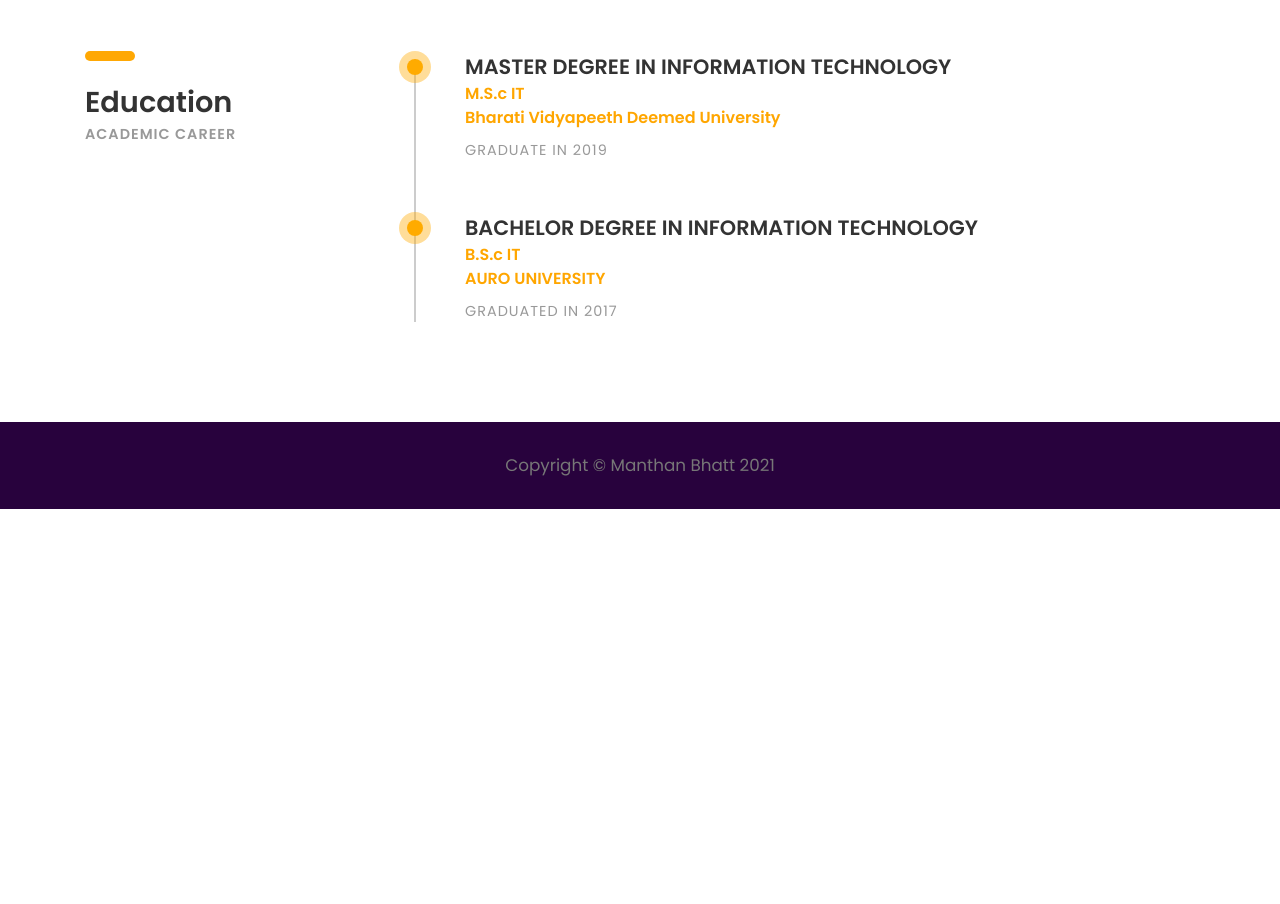
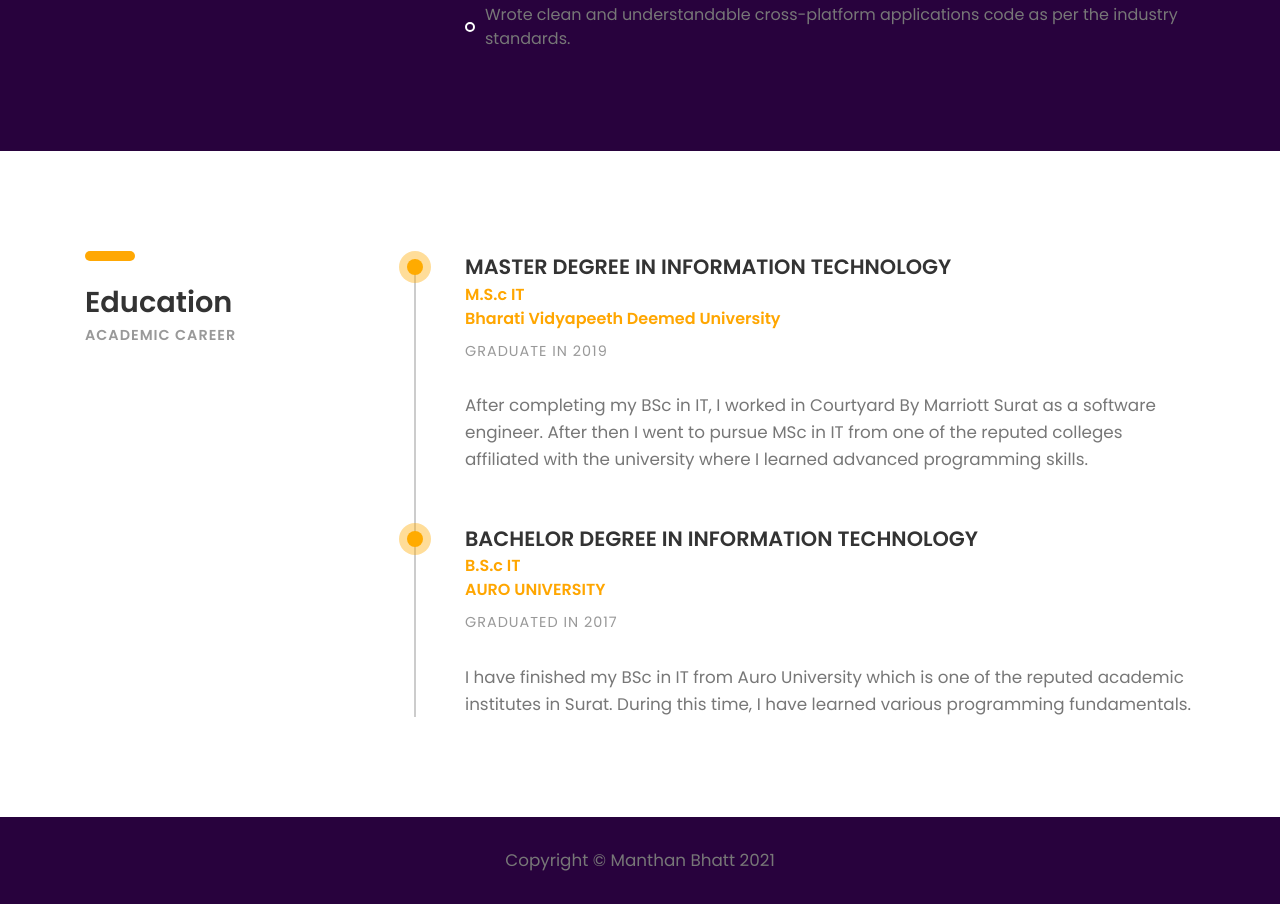
Before and after one commit to ManthanBhatt/manthanbhatt.github.io, a plain HTML site: page index.html in a window 1280 px wide. Shown: the part 3419-4323 px from the top of the page. Before the commit the page ends 3928 px from the top, so only its background shows below. Drawn offline with Linux system fonts and the light colour scheme; files whose address does not match are found by name.

Commit message:
Update index.html

```diff
--- a/index.html
+++ b/index.html
@@ -226,9 +226,7 @@
 						<h4><b>Software Engineer</b></h4>
 						<h5 class="font-yellow"><b>Amplify Mindware</b></h5>
 						<h6 class="margin-t-10">APRIL 2018 - JUNE 2018</h6>
-<!-- 						<p class="font-semi-white margin-tb-30">
-
-						</p> -->
+						<p class="font-semi-white margin-tb-30">I worked as an intern at amplify mindware where I was responsible to do the following.</p>
 						<ul class="list margin-b-30">
 							<li>Applied latest emerging technology, software and project application trends to update and maintain site applicability.</li>
 							<li>Employed coding practices based on commonly accepted standards to establish site layout and user interface.</li>
@@ -241,7 +239,7 @@
 						<h4><b>Web Developer</b></h4>
 						<h5 class="font-yellow"><b>Aeon Web Technology</b></h5>
 						<h6 class="margin-t-10">JUNE 2018 - JULY 2018</h6>
-<!-- 						<p class="font-semi-white margin-tb-30">I worked as an intern at aeon web technology where I was responsible for the development of the business logic and UI enhancement.</p> -->
+						<p class="font-semi-white margin-tb-30">I worked as an intern at aeon web technology where I was responsible to do the following.</p>
 						<ul class="list margin-b-30">
 						    <li>Developed back-end components to connect applications with web services.</li>
 						    <li>Performed troubleshooting of technical issues within production environment.</li>
@@ -298,10 +296,7 @@
 							<h5 class="font-yellow"><b>M.S.c IT</b></h5>
 							<h5 class="font-yellow"><b>Bharati Vidyapeeth Deemed University</b></h5>
 							<h6 class="font-lite-black margin-t-10">GRADUATE IN 2019</h6>
-							<!--<p class="margin-tb-30">Duis non volutpat arcu, eu mollis tellus. Sed finibus aliquam neque sit amet sodales.
-							Lorem ipsum dolor sit amet, consectetur adipiscing elit. Nulla maximus pellentes que velit,
-							quis consequat nulla effi citur at. Maecenas sed massa tristique.Duis non volutpat arcu,
-							eu mollis tellus. Sed finibus aliquam neque sit amet sodales. </p>-->
+							<p class="margin-tb-30">After completing my BSc in IT, I worked in Courtyard By Marriott Surat as a software engineer. After then I went to pursue MSc in IT from one of the reputed colleges affiliated with the university where I learned advanced programming skills. </p>
 						</div><!-- education -->
 
 						<div class="education margin-b-50">
@@ -309,6 +304,9 @@
 							<h5 class="font-yellow"><b>B.S.c IT</b></h5>
 							<h5 class="font-yellow"><b>AURO UNIVERSITY</b></h5>
 							<h6 class="font-lite-black margin-t-10">GRADUATED IN 2017</h6>
+							<p class="margin-tb-30">
+								I have finished my BSc in IT from Auro University which is one of the reputed academic institutes in Surat. During this time, I have learned various programming fundamentals.
+							</p>
 						</div><!-- education -->
 
 					</div><!-- education-wrapper -->
```
